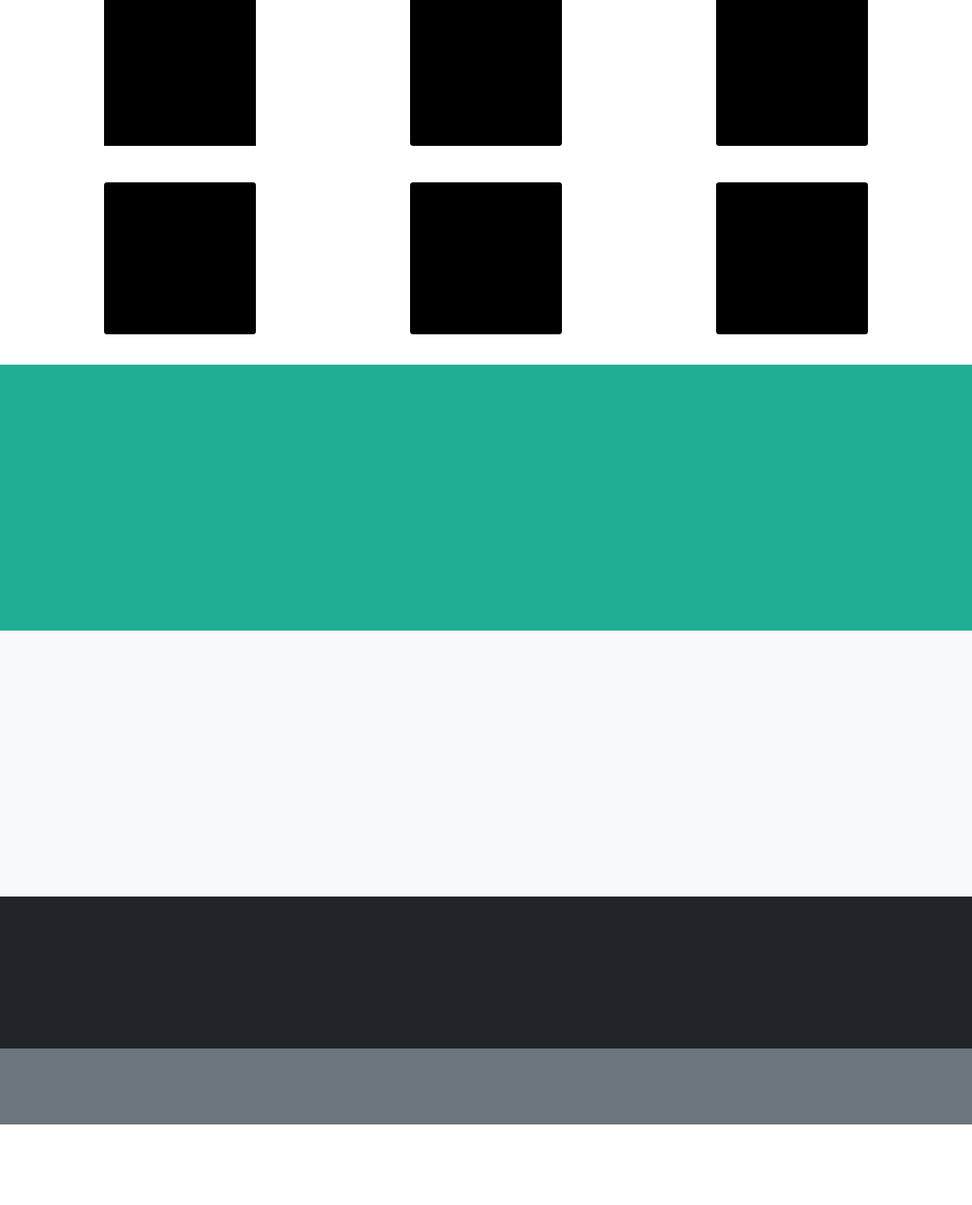
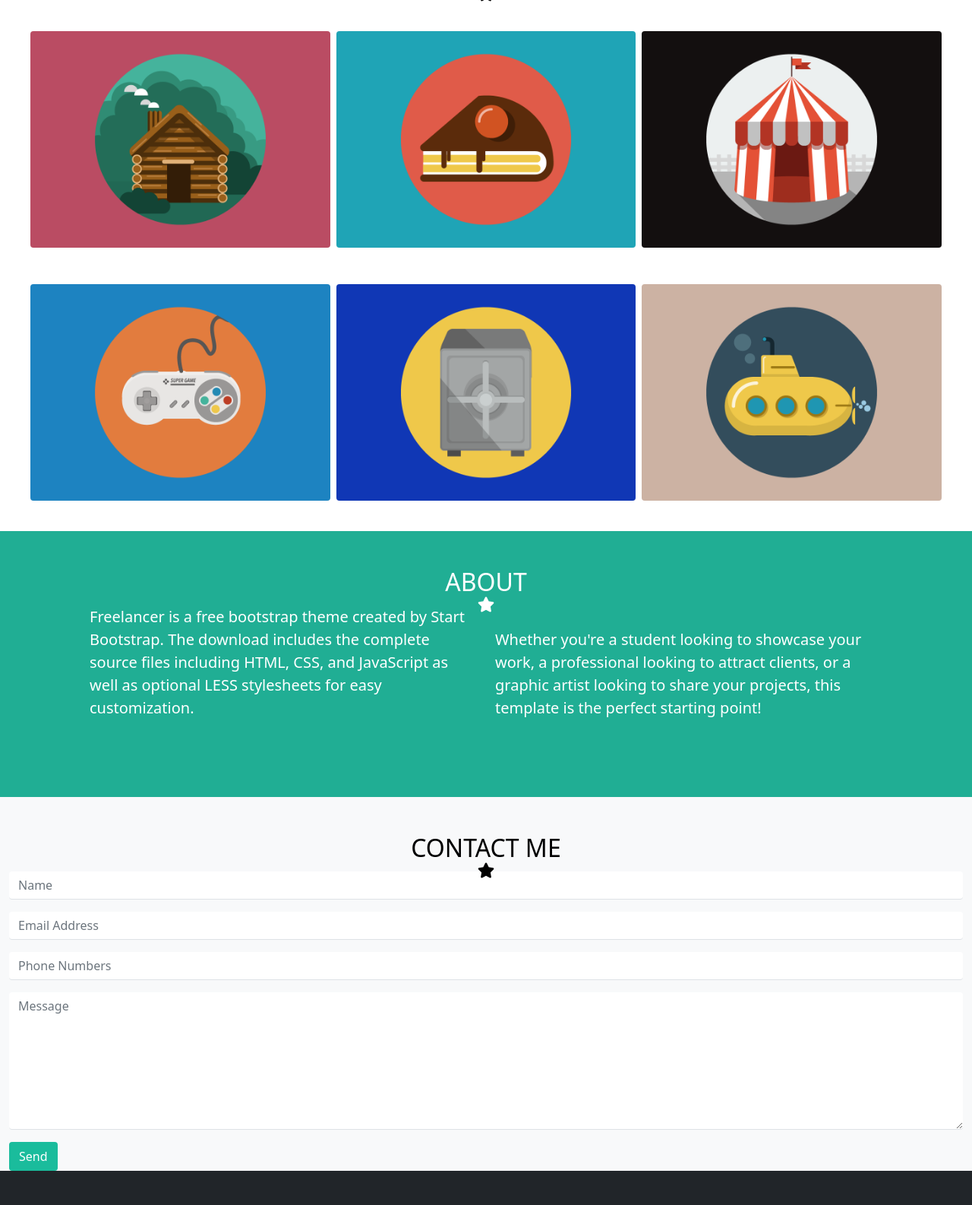
Before and after one commit to Dax2976/html-css-bootstrap-freelancer, a plain HTML site: page index.html in a window 1280 px wide. Shown: the part 560-2146 px from the top of the page at 76% size. Before the commit the page ends 2040 px from the top, so only its background shows below. Drawn offline with nearby package versions, Linux system fonts and the light colour scheme.

Commit message:
add nav and contact fix about

```diff
--- a/css/style.css
+++ b/css/style.css
@@ -17,7 +17,7 @@
 
 
 header nav .nav-bar{
-    height: 80px;
+    /* height: 80px; */
 }
 
 #jumbo,.jumbo-cont{
@@ -26,15 +26,15 @@ header nav .nav-bar{
 }
 
 
-#portafolio .riga-1 .element{
-    height: 200px;
-    width: 200px;
+#portafolio .riga-1{
+    /* height: 200px;
+    width: 200px; */
     background-color: black;
 }
 
-#portfolio .col-md-3, #portfolio .col-12{
+/* #portfolio .col-md-3, #portfolio .col-12{
     height: 200px;
-}
+} */
 
 
 
@@ -50,17 +50,40 @@ header nav .nav-bar{
 
 
 footer{
-    height: 300px;
+    height: 200px;
 }
 
 .container1{
-    height: 200px;
+    height: 150px;
 }
 
 .container2{
-    height: 100px;
+    height: 50px;
 }
 
-#contatti{
-    height: 350px;
+/* #contatti{
+    height: 450px;
+} */
+
+body{
+    color: white;
 }
+
+.portafolio img{
+  border-radius: 1rem !important;
+}
+
+.star_divider::before,
+.star_divider::after {
+  content: "";
+  display: inline-block;
+  height: 3px;
+  width: 80px;
+  border-radius: 2px;
+}
+
+
+.bg_green{
+
+background-color: rgba(26, 188, 156, 1);
+}
--- a/index.html
+++ b/index.html
@@ -9,60 +9,126 @@
     <!-- Bootstrap CSS v5.0.2 -->
     <link href="https://cdn.jsdelivr.net/npm/bootstrap@5.1.3/dist/css/bootstrap.min.css" rel="stylesheet" integrity="sha384-1BmE4kWBq78iYhFldvKuhfTAU6auU8tT94WrHftjDbrCEXSU1oBoqyl2QvZ6jIW3" crossorigin="anonymous">
     <link rel="stylesheet" href="./css/style.css">
+    <script src="https://kit.fontawesome.com/d1877440bf.js" crossorigin="anonymous"></script>
 
   </head>
   <body>
       <!-- site header -->
       <header>
-        <nav class="bg-dark">
-            <div class="container-fluid bg-dark nav-bar">
-
-            </div>
-
-        </nav>
+        <div id="nav-section">
+            <nav class="navbar navbar-expand-md navbar-dark bg-dark">
+                <div class="container">
+                    <a id="ms_navbar-written-logo" class="navbar-brand text-uppercase fw-bold" href="#">Start bootstrap</a>
+                    <button class="navbar-toggler" type="button" data-bs-toggle="collapse" data-bs-target="#navbarsExample04" aria-controls="navbarsExample04" aria-expanded="false" aria-label="Toggle navigation">
+                        <span class="navbar-toggler-icon"></span>
+                    </button>
+                    <div class="collapse navbar-collapse justify-content-end" id="navbarsExample04">
+                        <ul class="navbar-nav d-flex flex-grow-1 justify-content-end text-uppercase me-auto mb-2 mb-md-0">
+                            <li class="nav-item">
+                                <a class="nav-link active fw-bold" aria-current="page" href="#">portfolio</a>
+                            </li>
+                            <li class="nav-item">
+                                <a class="nav-link active fw-bold" href="#">about</a>
+                            </li>
+                            <li class="nav-item">
+                                <a class="nav-link active fw-bold" href="#" tabindex="-1">Contact</a>
+                            </li>
+                        </ul>
+                    </div>
+                </div>
+           </nav>
+     </div>
       </header>
       <!-- /site header -->
       <!-- site main -->
       <main>
           <!-- jumbo -->
-        <section id="jumbo ">
+        <section id="jumbo">
             <div class="container-fluid jumbo-cont">
 
             </div>
         </section>
         <!-- /jumbo -->
         <!-- portfoglio -->
-        <section id="portafolio">
-            <div class="row justify-content-center px-5 riga-1">
+        <section id="portafolio text-center">
+            <div class="heading mb-4">
+                <h2 class="mt-5 text-uppercase text-black text-center">Portfolio</h2>
+                <div class="star_divider d-flex align-items-center justify-content-center">
+                  <i class="fa-solid fa-star fa-lg fa-fw mx-2 text-black"></i>
+                </div>
+            </div>
+            <div class="row justify-content-center px-5 ">
                 <div class="col-md-6 d-flex col-lg-4 justify-content-end align-items-center justify-content-center col-12 p-3 px-md-1 my-2">
-                    <div class="element"></div>
+                    <img src="./bootstrap_freelancer/img/cabin.png" alt="" class="element rounded img-fluid">
                 </div>
                 <div class="col-md-6 d-flex col-lg-4 justify-content-start align-items-center justify-content-center col-12 p-3 px-md-1 my-2">
-                    <div class="element rounded"></div>
+                    <img src="./bootstrap_freelancer/img/cake.png" alt="" class="element rounded img-fluid">
                 </div>
                 <div class="col-md-6 d-flex col-lg-4 justify-content-end align-items-center justify-content-center col-12 p-3 px-md-1 my-2">
-                    <div class="element rounded"></div>
+                    <img src="./bootstrap_freelancer/img/circus.png" alt="" class="element rounded img-fluid">
                 </div>
                 <div class="col-md-6 d-flex col-lg-4 justify-content-start align-items-center justify-content-center  col-12 p-3 px-md-1 my-2">
-                    <div class="element rounded"></div>
+                    <img src="./bootstrap_freelancer/img/game.png" alt="" class="element rounded img-fluid">
                 </div>
                 <div class="col-md-6 d-flex col-lg-4 justify-content-end align-items-center justify-content-center col-12 p-3 px-md-1 my-2">
-                    <div class="element rounded"></div>
+                    <img src="./bootstrap_freelancer/img/safe.png" alt="" class="element rounded img-fluid">
                 </div>
                 <div class="col-md-6 d-flex col-lg-4 justify-content-start align-items-center justify-content-center col-12 p-3 px-md-1 my-2">
-                    <div class="element rounded"></div>
+                    <img src="./bootstrap_freelancer/img/submarine.png" alt="" class="element rounded img-fluid">
                 </div>
             </div>
         </section>
         <!-- /portafoglio -->
         <!-- about -->
             <section id="about" class="mt-3">
-                <div class="container-fluid cont">
+                <h2 class="text-uppercase text-center pt-5">about</h2>
+                <div class="star_divider d-flex align-items-center justify-content-center">
+                    <i class="fa-solid fa-star fa-lg fa-fw mx-2 text-white"></i>
+                  </div>
+                <div class="container px-5">
+                    <div class="row g-4">
+                        <div class="col-6 align-self-start">
+                            <p class="lead">
+                                Freelancer is a free bootstrap theme created by Start<br />Bootstrap.
+								The download includes the complete<br />source files including
+								HTML, CSS, and JavaScript as<br />well as optional LESS
+								stylesheets for easy <br />customization.
+                            </p>
+                        </div>
+                        <div class="col-6 align-self-end">
+                            <p class="lead">
+                                Whether you're a student looking to showcase your <br />work, a
+								professional looking to attract clients, or a <br />graphic
+								artist looking to share your projects, this <br />template is
+								the perfect starting point!
+                            </p>
+                        </div>
+
+                    </div>
 
                 </div>
             </section>
             <section id="contatti" class="bg-light">
+                <h2 class="text-uppercase text-center pt-5 text-black">contact me</h2>
+                <div class="star_divider d-flex align-items-center justify-content-center">
+                    <i class="fa-solid fa-star fa-lg fa-fw mx-2 text-black"></i>
+                  </div>
                 <div class="container-fluid bg">
+                    <form>
+                        <div class="mb-3">
+                          <input type="name" class="form-control border-0 border-bottom" id="exampleInputEmail1" aria-describedby="emailHelp" placeholder="Name">
+                        </div>
+                        <div class="mb-3">
+                            <input type="name" class="form-control border-0 border-bottom" id="exampleInputEmail1" aria-describedby="emailHelp" placeholder="Email Address">
+                        </div>
+                        <div class="mb-3">
+                            <input type="name" class="form-control border-0 border-bottom" id="exampleInputEmail1" aria-describedby="emailHelp" placeholder="Phone Numbers">
+                        </div>
+                        <div class="mb-3">
+                            <textarea class="form-control border-0 border-bottom" name="Message"  rows="7" placeholder="Message"></textarea>
+                        </div>
+                        <button type="submit" class="btn bg_green text-white">Send</button>
+                    </form>
 
                 </div>
             </section>
@@ -71,9 +137,13 @@
       <!-- site footer -->
       <footer class="bg-dark">
           <div class="container-fluid container1">
-
+            <div class="col"></div>
+            <div class="col"></div>
+            <div class="col"></div>
           </div>
-          <div class="container-fluid bg-secondary container2"></div>
+          <div class="container-fluid bg-secondary container2 text-center pt-3">
+            <span>Copiright  your website 2019</span>
+          </div>
 
       </footer>
       <!-- /site footer -->
```
